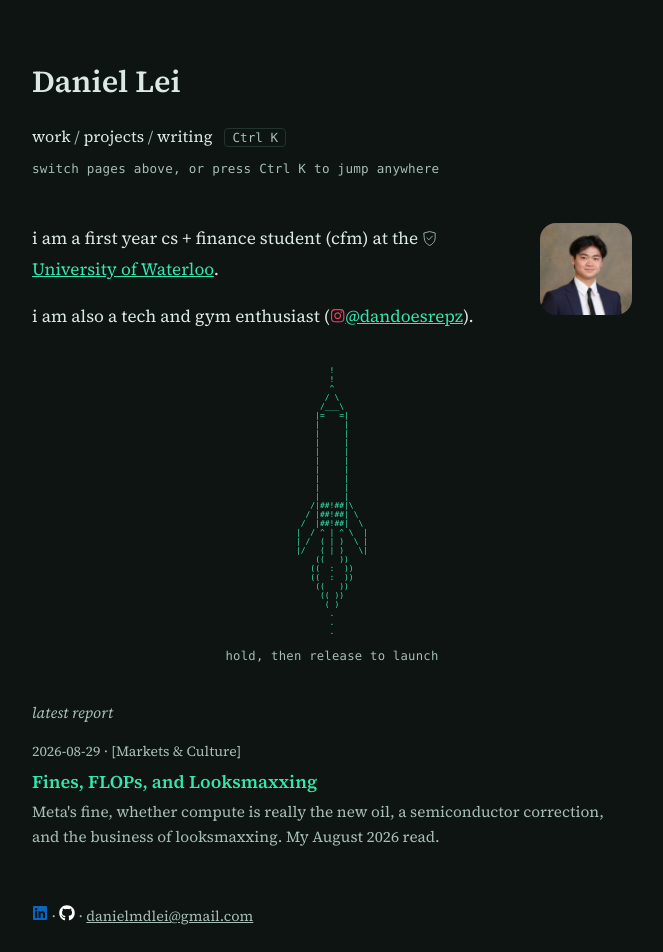
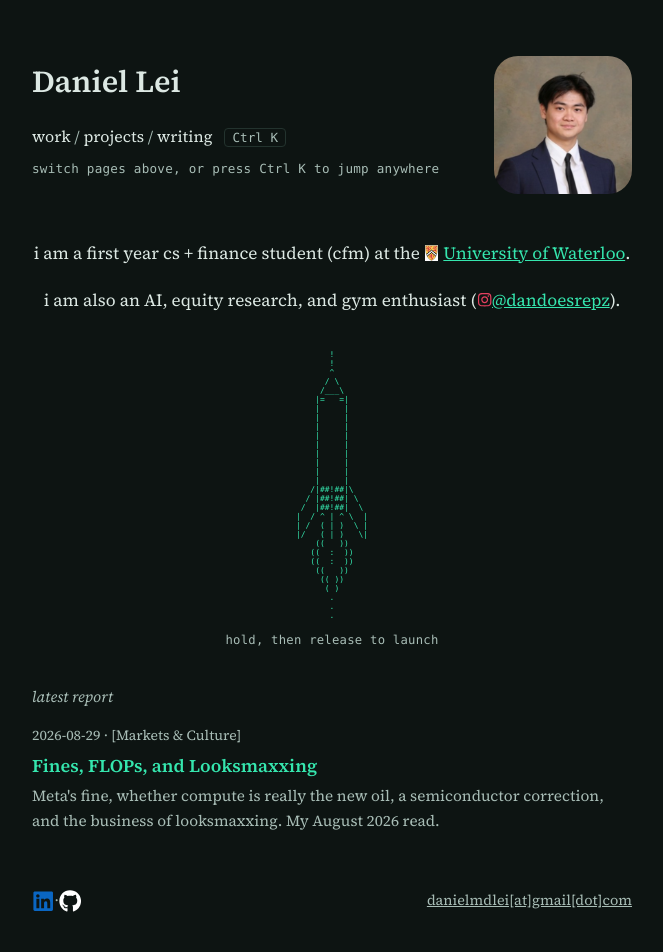
Before and after one commit to McMuf/daniellei.com, a React (Vite) app: page / in a window 1280 px wide. Shown: the top 952 px of the page, without its empty margins (308-971 px from the left). Built offline with nearby package versions, Linux system fonts and the light colour scheme.

Commit message:
move photo up beside name (50% bigger), swap Waterloo icon for cropped real badge, center bio, restyle footer with bigger icons and obfuscated email, expand interests list

```diff
--- a/src/App.css
+++ b/src/App.css
@@ -8,6 +8,14 @@ main {
 }
 
 /* header */
+
+.plain-header-top {
+  display: flex;
+  align-items: flex-start;
+  justify-content: space-between;
+  flex-wrap: wrap;
+  gap: 20px;
+}
 
 .plain-header h1 {
   font-size: 1.7rem;
@@ -137,10 +145,17 @@ main {
   margin-top: 56px;
   font-size: 0.8rem;
   color: var(--muted);
+  display: flex;
+  align-items: center;
+  justify-content: space-between;
+  flex-wrap: wrap;
+  gap: 10px 20px;
 }
+.footer-social { display: flex; align-items: center; }
 .plain-footer a { color: var(--muted); display: inline-flex; align-items: center; }
 .plain-footer a:hover { color: var(--link); }
-.social-icon { width: 16px; height: 16px; }
+.footer-email { margin-left: auto; }
+.social-icon { width: 22.4px; height: 22.4px; }
 
 .section-label {
   font-size: 0.85rem;
@@ -151,35 +166,30 @@ main {
 
 .hlink { color: var(--link); }
 
+.home-photo {
+  width: 138px;
+  height: 138px;
+  object-fit: cover;
+  border-radius: 24px;
+  background: var(--line);
+  flex-shrink: 0;
+}
+
 /* home */
-
-.home { display: flow-root; }
-
-.home-photo {
-  float: right;
-  width: 92px;
-  height: 92px;
-  object-fit: cover;
-  border-radius: 16px;
-  margin: 0 0 14px 18px;
-  background: var(--line);
-}
 
 .home-bio {
   font-size: 0.95rem;
   line-height: 1.8;
   margin-bottom: 16px;
+  text-align: center;
 }
 
 .inline-icon {
   width: 0.9em;
   height: 0.9em;
   vertical-align: -0.1em;
+  object-fit: contain;
   color: var(--muted);
-}
-
-@media (max-width: 480px) {
-  .home-photo { float: none; display: block; margin: 0 0 20px; }
 }
 
 .ascii-ship-wrap {
--- a/src/components/Layout.tsx
+++ b/src/components/Layout.tsx
@@ -1,5 +1,5 @@
 import { Fragment } from 'react'
-import { Link, NavLink, Outlet } from 'react-router-dom'
+import { Link, NavLink, Outlet, useLocation } from 'react-router-dom'
 import { profile } from '../data/profile'
 import CommandPalette, { shortcutLabel } from './CommandPalette'
 import { SOCIAL_ICONS, SOCIAL_ICON_COLORS } from './icons'
@@ -10,10 +10,21 @@ const TABS = [
   { to: '/writing', label: 'writing' },
 ]
 
+// "danielmdlei@gmail.com" -> "danielmdlei[at]gmail[dot]com", to keep the
+// visible text off scrapers while the mailto: link stays fully functional.
+function obfuscateEmail(email: string) {
+  return email.replace('@', '[at]').replace(/\./g, '[dot]')
+}
+
 export default function Layout() {
+  const { pathname } = useLocation()
+  const isHome = pathname === '/'
+
   return (
     <main>
       <header className="plain-header">
+        <div className="plain-header-top">
+          <div>
             <h1><Link to="/">{profile.name}</Link></h1>
 
             <nav className="plain-nav">
@@ -26,6 +37,10 @@ export default function Layout() {
               <CommandPalette />
             </nav>
             <p className="nav-hint">switch pages above, or press {shortcutLabel} to jump anywhere</p>
+          </div>
+
+          {isHome && <img src="/myself.png" alt="Daniel Lei" className="home-photo" />}
+        </div>
       </header>
 
       <div className="page">
@@ -33,6 +48,7 @@ export default function Layout() {
       </div>
 
       <footer className="plain-footer">
+        <div className="footer-social">
           {profile.social.map((s, i) => {
             const Icon = SOCIAL_ICONS[s.label]
             return (
@@ -44,8 +60,8 @@ export default function Layout() {
               </Fragment>
             )
           })}
-        <span className="sep"> · </span>
-        <a href={`mailto:${profile.email}`}>{profile.email}</a>
+        </div>
+        <a href={`mailto:${profile.email}`} className="footer-email">{obfuscateEmail(profile.email)}</a>
       </footer>
     </main>
   )
--- a/src/components/icons.tsx
+++ b/src/components/icons.tsx
@@ -1,5 +1,4 @@
 import type { IconType } from 'react-icons'
-import type { SVGProps } from 'react'
 import {
   SiTypescript,
   SiReact,
@@ -54,23 +53,3 @@ export const SOCIAL_ICON_COLORS: Record<string, string> = {
 export const INSTAGRAM_COLOR = '#E4405F'
 
 export { FaInstagram }
-
-// No official crest mark exists in any icon set, so this is a small
-// original shield glyph rather than a reproduction of UW's actual crest.
-export function WaterlooIcon(props: SVGProps<SVGSVGElement>) {
-  return (
-    <svg
-      viewBox="0 0 24 28"
-      fill="none"
-      stroke="currentColor"
-      strokeWidth="1.6"
-      strokeLinejoin="round"
-      strokeLinecap="round"
-      aria-hidden="true"
-      {...props}
-    >
-      <path d="M2 3.6 12 1l10 2.6v8.8c0 6.9-4.4 11.3-10 14.2-5.6-2.9-10-7.3-10-14.2Z" />
-      <path d="M7.2 12.6 10.6 16 17 9.2" />
-    </svg>
-  )
-}
--- a/src/pages/Home.tsx
+++ b/src/pages/Home.tsx
@@ -1,18 +1,16 @@
 import { Link } from 'react-router-dom'
 import { posts } from '../lib/posts'
 import AsciiSpaceship from '../components/AsciiSpaceship'
-import { WaterlooIcon, FaInstagram, INSTAGRAM_COLOR } from '../components/icons'
+import { FaInstagram, INSTAGRAM_COLOR } from '../components/icons'
 
 export default function Home() {
   const latest = posts[0]
 
   return (
     <div className="home">
-      <img src="/myself.png" alt="Daniel Lei" className="home-photo" />
-
       <p className="home-bio">
         i am a first year cs + finance student (cfm) at the{' '}
-        <WaterlooIcon className="inline-icon" color="#FFC72C" />{' '}
+        <img src="/waterloo.png" alt="" className="inline-icon" />{' '}
         <a
           href="https://uwaterloo.ca/future-students/programs/computing-and-financial-management"
           target="_blank"
@@ -23,7 +21,7 @@ export default function Home() {
         </a>.
       </p>
       <p className="home-bio">
-        i am also a tech and gym enthusiast (
+        i am also an AI, equity research, and gym enthusiast (
         <FaInstagram className="inline-icon" color={INSTAGRAM_COLOR} aria-hidden="true" />
         <a
           href="https://www.instagram.com/dandoesrepz/"
```
Also changed, not shown: public/waterloo.png (added). Lines whose indentation alone changed are shown as unchanged.
